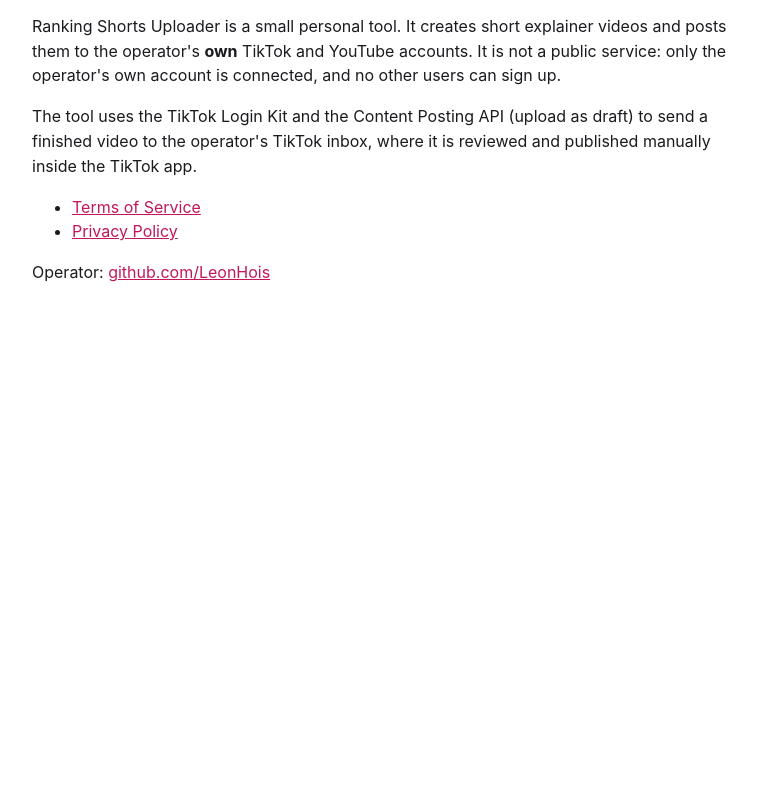
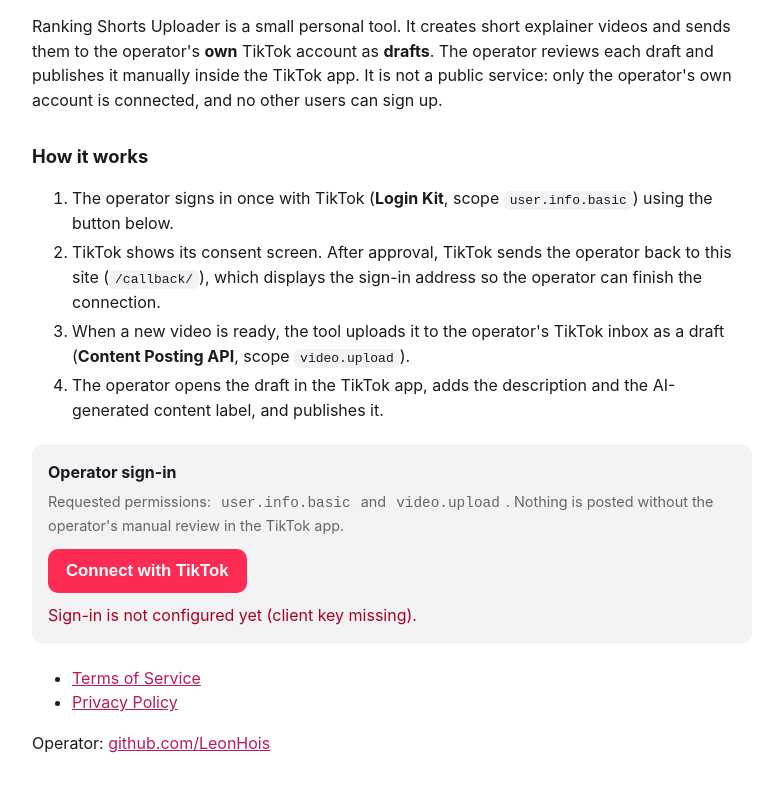
Before and after one commit to LeonHois/ranking-shorts-site, a plain HTML site: page index.html in a window 1280 px wide. Shown: the part 109-900 px from the top of the page, without its empty margins (248-1010 px from the left). Before the commit the page ends 800 px from the top, so only its background shows below. Drawn offline with Linux system fonts and the light colour scheme.

Commit message:
Startseite: Knopf 'Connect with TikTok' und Ablaufbeschreibung, Rückkehr-Seite prüft den Sicherheitswert
Co-Authored-By: Claude Sonnet 5.5 <noreply@anthropic.com>
Claude-Session: https://claude.ai/code/session_0171Nqf8hnzkujjrm8NUpfuy

```diff
--- /dev/null
+++ b/config.js
@@ -0,0 +1,3 @@
+// Öffentlicher TikTok Client Key (kein Geheimnis - er steht in jedem Anmelde-Link).
+// NIEMALS das Client Secret hier eintragen.
+window.TIKTOK_CLIENT_KEY = "";
--- a/index.html
+++ b/index.html
@@ -4,14 +4,52 @@
 h1{font-size:1.6rem}h2{font-size:1.15rem;margin-top:1.8rem}a{color:#c2185b}nav a{margin-right:14px}
 code,pre{background:#f3f3f5;border-radius:6px;padding:2px 6px;word-break:break-all}
 .box{background:#f3f3f5;border-radius:10px;padding:14px;word-break:break-all}
-button{font-size:1.05rem;padding:12px 18px;border:0;border-radius:10px;background:#fe2c55;color:#fff;font-weight:700;margin-top:12px}</style></head><body>
+button{font-size:1.05rem;padding:12px 18px;border:0;border-radius:10px;background:#fe2c55;color:#fff;font-weight:700;margin-top:12px}.connect{background:#f3f3f5;border-radius:12px;padding:16px;margin:22px 0}
+.connect button{margin-top:6px}.small{color:#666;font-size:.9rem}#msg{margin-top:10px;color:#b00020}
+ol li{margin:4px 0}</style></head><body>
 <nav><a href="./">Home</a><a href="./terms.html">Terms of Service</a><a href="./privacy.html">Privacy Policy</a></nav>
 
 <h1>Ranking Shorts Uploader</h1>
-<p>Ranking Shorts Uploader is a small personal tool. It creates short explainer videos and posts them to the
-operator's <strong>own</strong> TikTok and YouTube accounts. It is not a public service: only the operator's own
-account is connected, and no other users can sign up.</p>
-<p>The tool uses the TikTok Login Kit and the Content Posting API (upload as draft) to send a finished video to the
-operator's TikTok inbox, where it is reviewed and published manually inside the TikTok app.</p>
+<p>Ranking Shorts Uploader is a small personal tool. It creates short explainer videos and sends them to the
+operator's <strong>own</strong> TikTok account as <strong>drafts</strong>. The operator reviews each draft and
+publishes it manually inside the TikTok app. It is not a public service: only the operator's own account is
+connected, and no other users can sign up.</p>
+
+<h2>How it works</h2>
+<ol>
+<li>The operator signs in once with TikTok (<strong>Login Kit</strong>, scope <code>user.info.basic</code>) using the button below.</li>
+<li>TikTok shows its consent screen. After approval, TikTok sends the operator back to this site
+(<code>/callback/</code>), which displays the sign-in address so the operator can finish the connection.</li>
+<li>When a new video is ready, the tool uploads it to the operator's TikTok inbox as a draft
+(<strong>Content Posting API</strong>, scope <code>video.upload</code>).</li>
+<li>The operator opens the draft in the TikTok app, adds the description and the AI-generated content label,
+and publishes it.</li>
+</ol>
+
+<div class="connect">
+<strong>Operator sign-in</strong>
+<p class="small" style="margin:6px 0">Requested permissions: <code>user.info.basic</code> and <code>video.upload</code>.
+Nothing is posted without the operator's manual review in the TikTok app.</p>
+<button id="connect" type="button">Connect with TikTok</button>
+<div id="msg"></div>
+</div>
+
 <ul><li><a href="terms.html">Terms of Service</a></li><li><a href="privacy.html">Privacy Policy</a></li></ul>
-<p>Operator: <a href="https://github.com/LeonHois">github.com/LeonHois</a></p></body></html>
+<p>Operator: <a href="https://github.com/LeonHois">github.com/LeonHois</a></p>
+<script src="config.js"></script>
+<script>
+(function () {
+  var REDIRECT = location.origin + location.pathname.replace(/[^\/]*$/, "") + "callback/";
+  var btn = document.getElementById("connect"), msg = document.getElementById("msg");
+  var key = (window.TIKTOK_CLIENT_KEY || "").trim();
+  if (!key) { btn.disabled = true; msg.textContent = "Sign-in is not configured yet (client key missing)."; return; }
+  btn.onclick = function () {
+    var arr = new Uint8Array(12); (window.crypto || window.msCrypto).getRandomValues(arr);
+    var state = Array.prototype.map.call(arr, function (b) { return ("0" + b.toString(16)).slice(-2); }).join("");
+    try { sessionStorage.setItem("tiktok_state", state); } catch (e) {}
+    var q = new URLSearchParams({ client_key: key, scope: "user.info.basic,video.upload", response_type: "code",
+                                  redirect_uri: REDIRECT, state: state });
+    location.href = "https://www.tiktok.com/v2/auth/authorize/?" + q.toString();
+  };
+})();
+</script></body></html>
```
Also changed, not shown: callback/index.html (+7 -0 lines).
